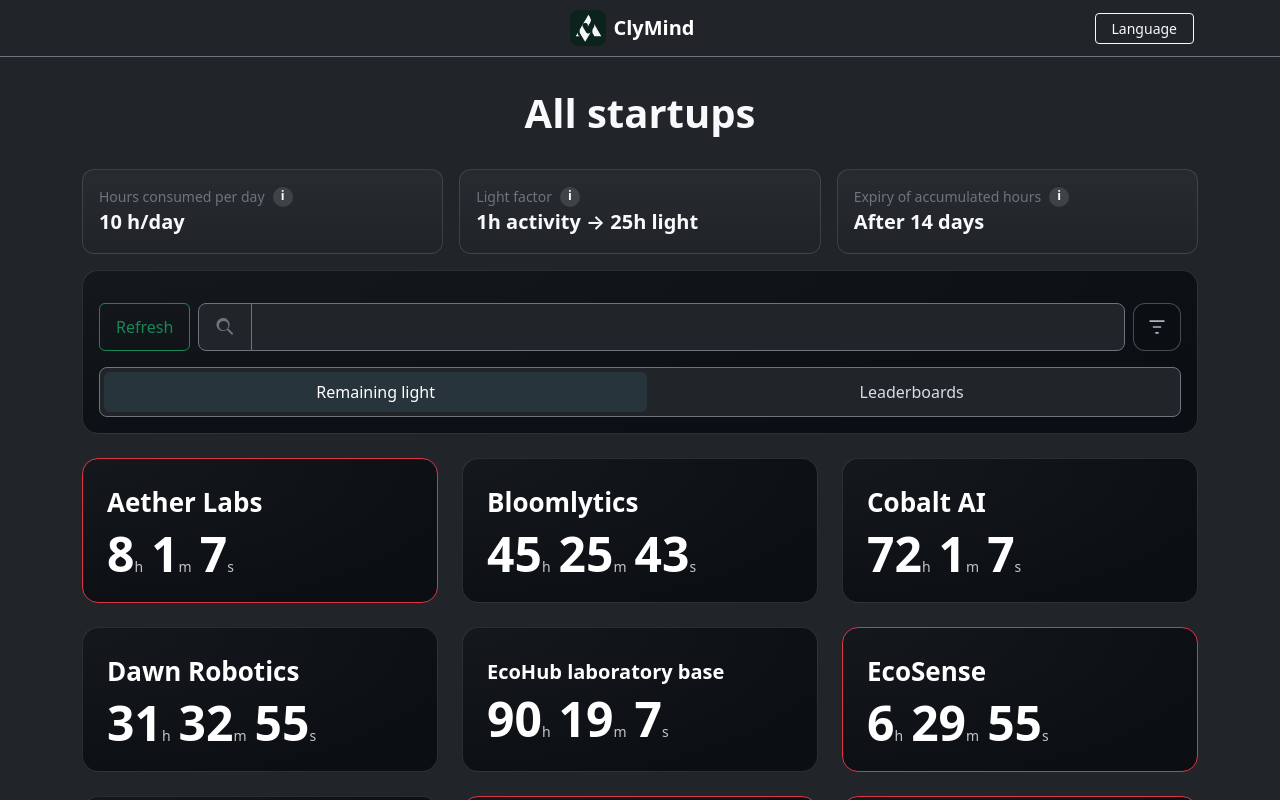
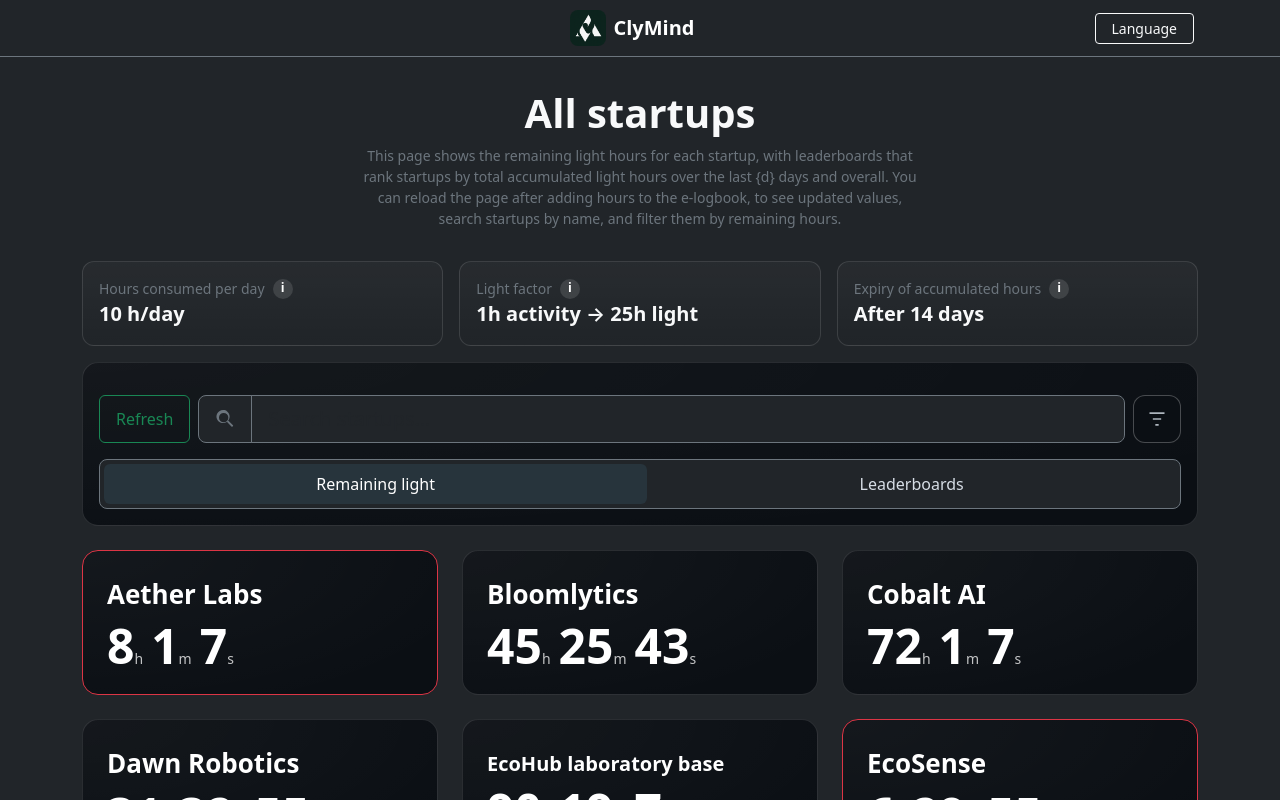
Before and after one commit to clymind/clymind-ui, a React (Vite) app: page / in a window 1280 px wide. Shown: the top 800 px of the page. Built offline with nearby package versions, Linux system fonts and the light colour scheme.

Commit message:
readd descriptions

```diff
--- a/src/pages/home.tsx
+++ b/src/pages/home.tsx
@@ -132,6 +132,9 @@ export default function Home() {
         {/* Header section */}
         <div className="text-center mb-2">
           <h1 className="display-6 fw-bold mt-2">{t("allStartupsTitle")}</h1>
+          <p className="text-secondary small mx-auto" style={{ maxWidth: "560px" }}>
+            {t("allStartupsDesc")}
+          </p>
         </div>
 
         {/* Global settings info strip */}
--- a/src/pages/startup.tsx
+++ b/src/pages/startup.tsx
@@ -140,6 +140,9 @@ export default function StartupPage() {
         {/* Titolo e descrizione (stesse posizioni della Home) */}
         <div className="text-center mb-2">
           <h1 className="display-6 fw-bold mt-2">{state.name}</h1>
+          <p className="text-secondary small mx-auto" style={{ maxWidth: "560px" }}>
+            {t("startupPageDesc", { name: state.name })}
+          </p>
         </div>
 
         <InfoStrip expiryDays={expiryDays} lightFactor={lightFactor} dailyLightHours={dailyLightHours} />
```
